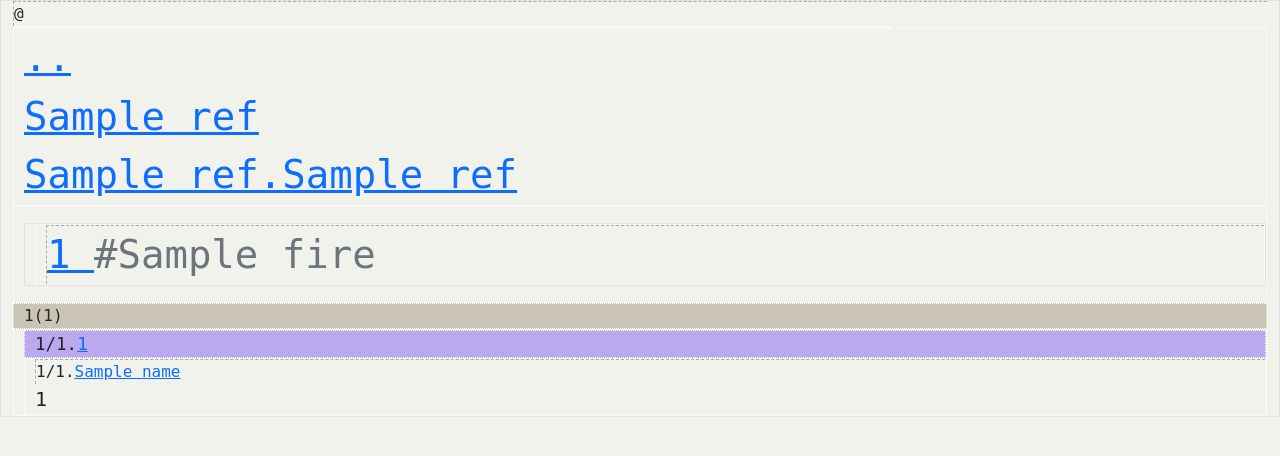
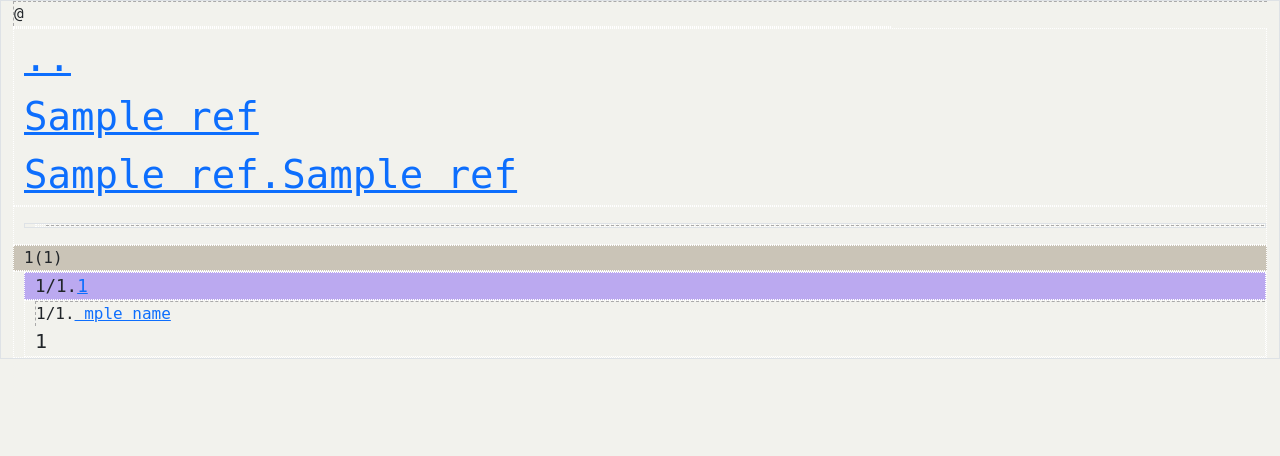
Before and after one commit to softdev45/the-book-of-law-and-the-good-news, a Flask app: template templates/verses.html in a window 1280 px wide. Shown: the part 96-552 px from the top of the page. Run offline with Flask 3, Linux system fonts and the light colour scheme; the template is opened without the code that fills it: most values are stand-ins (such as "Sample title", 1, 10 or a date in 2020); parts of the project's set-up code (start-up, migrations or seed data) failed here and were passed over.

Commit message:
ui minor

```diff
--- a/templates/verses.html
+++ b/templates/verses.html
@@ -10,7 +10,7 @@
 
 {% block content %}
 
-<span title="Path started at">@{{session.uid}}</span>
+<span title="Path started at">@{{session.uid }}</span>
 <div class="path-trace">
 
 	{% for ref in session.paths %}
@@ -55,9 +55,9 @@
 		<div class="text-secondary">
 			<span class="prevent-select">
 				<a href="/source/{{item['attrib'].id}}">
-					{{ item.attrib.id }}
+					{{ item.attrib.id[2:] }}
 				</a>
-				#{{fire[item['attrib'].id]}}
+				<!-- #{{fire[item['attrib'].id]}} -->
 			</span>
 			{% if show_verses %}
 			<div>{{item.text}}</div>
@@ -92,7 +92,7 @@
 
 	{% for verseX in word[1] %}
 	<div>
-		<span class="bible-ref">{{loop.index}}/{{loop.length}}.<a href="/source/{{verseX[1]}}">{{verseX[1]}}</a></span>
+		<span class="bible-ref">{{loop.index}}/{{loop.length}}.<a href="/source/{{verseX[1]}}"> {{verseX[1][2:]}}</a></span>
 
 		{{verseX[0]}}
 	</div>
```
